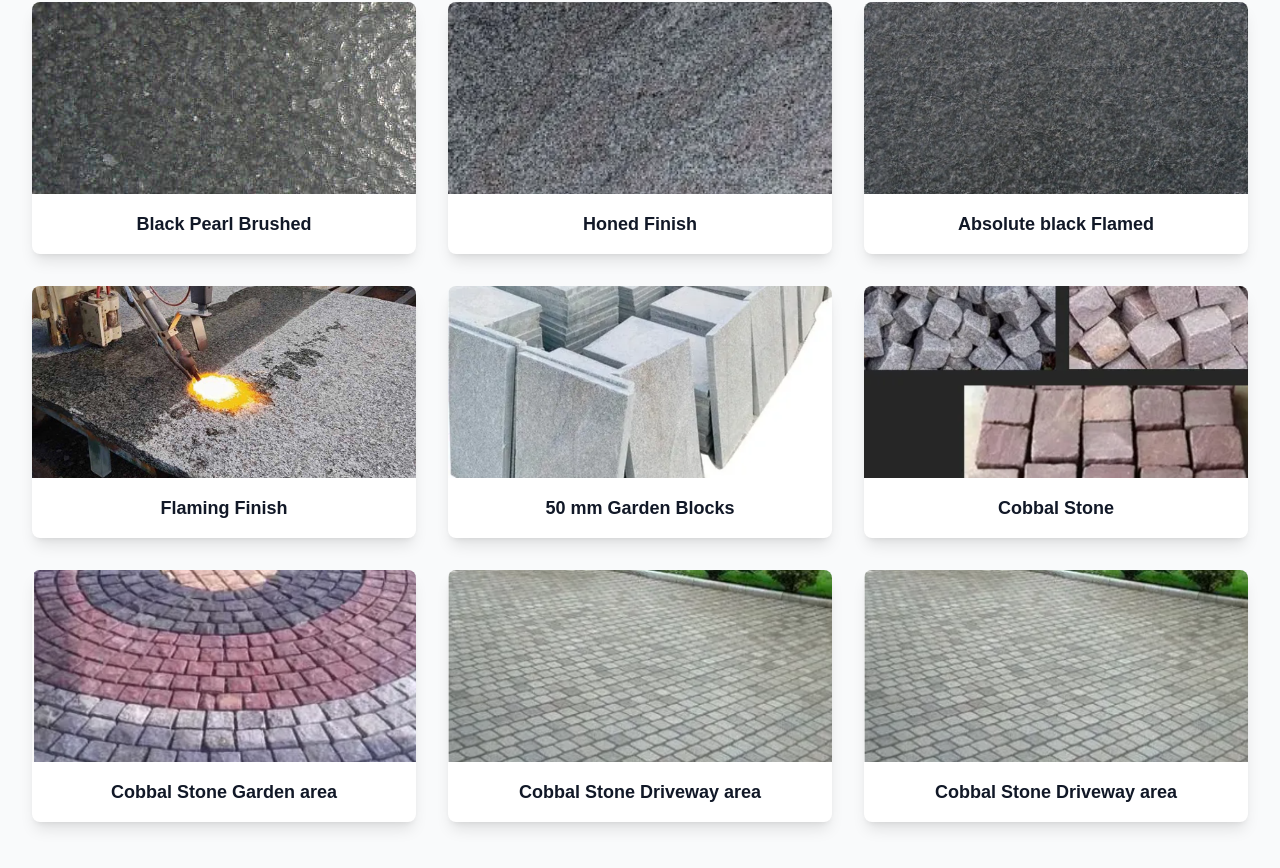
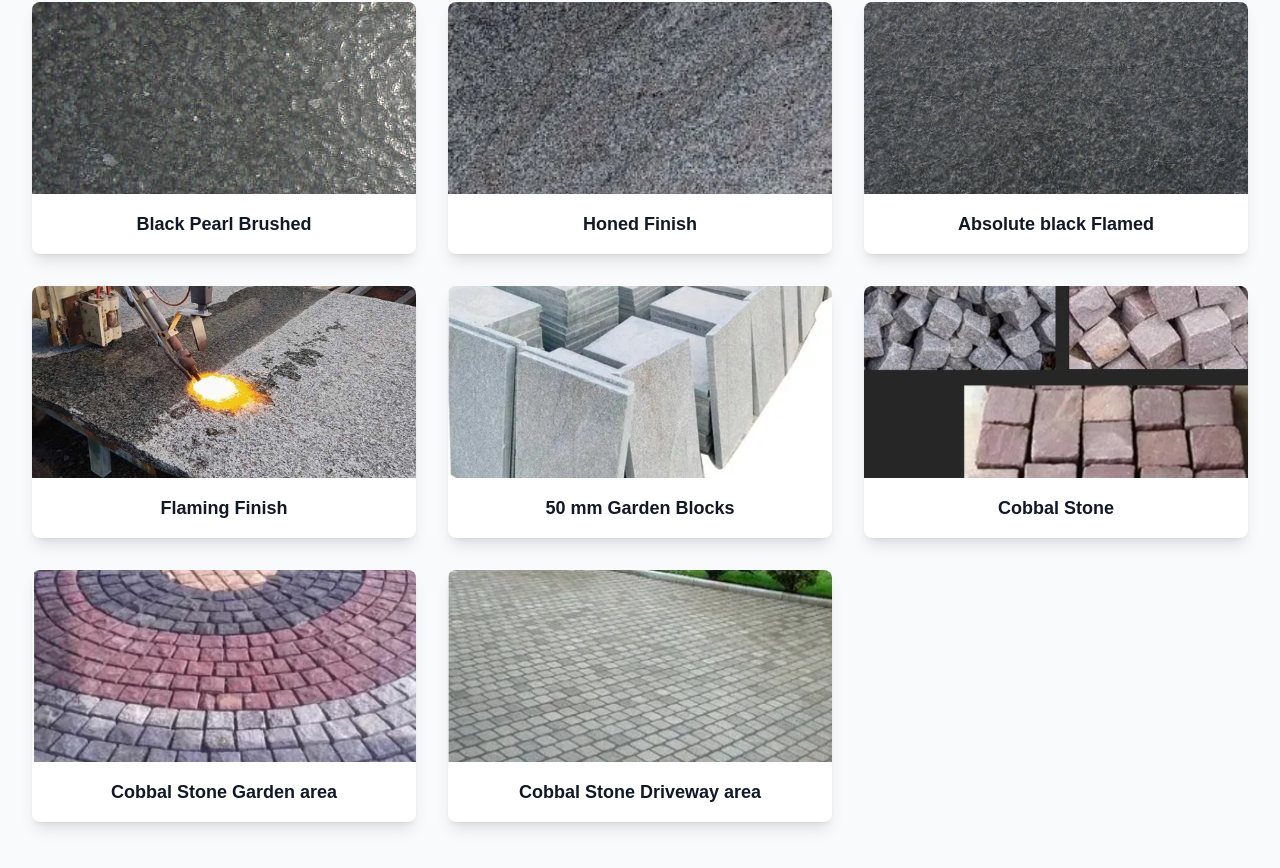
Before and after one commit to MD-Suhxib/Global-Apex-Website, a Next.js app: page /products/rough-granite in a window 1280 px wide. Shown: the part 526-1394 px from the top of the page. Built offline with nearby package versions, Linux system fonts and the light colour scheme.

Commit message:
rough products

```diff
--- a/app/products/rough-granite/page.tsx
+++ b/app/products/rough-granite/page.tsx
@@ -15,7 +15,7 @@ const granites = [
   { id: 9, name: " Cobbal Stone", image: "/images/Cobbal.png" },
   {id: 9, name: " Cobbal Stone Garden area", image: "/images/cobbal-G.png" },
   {id: 10, name: " Cobbal Stone Driveway area", image: "/images/cobbal-D.png" },
-  {id: 10, name: " Cobbal Stone Driveway area", image: "/images/cobbal-D.png" },
+  // {id: 10, name: " Garden water fountain", image: "/images/waterf.png" },
 
   // Add more granite objects here
 ];
```
Also changed, not shown: public/images/GardenR.png (added), public/images/waterf.png (added).
